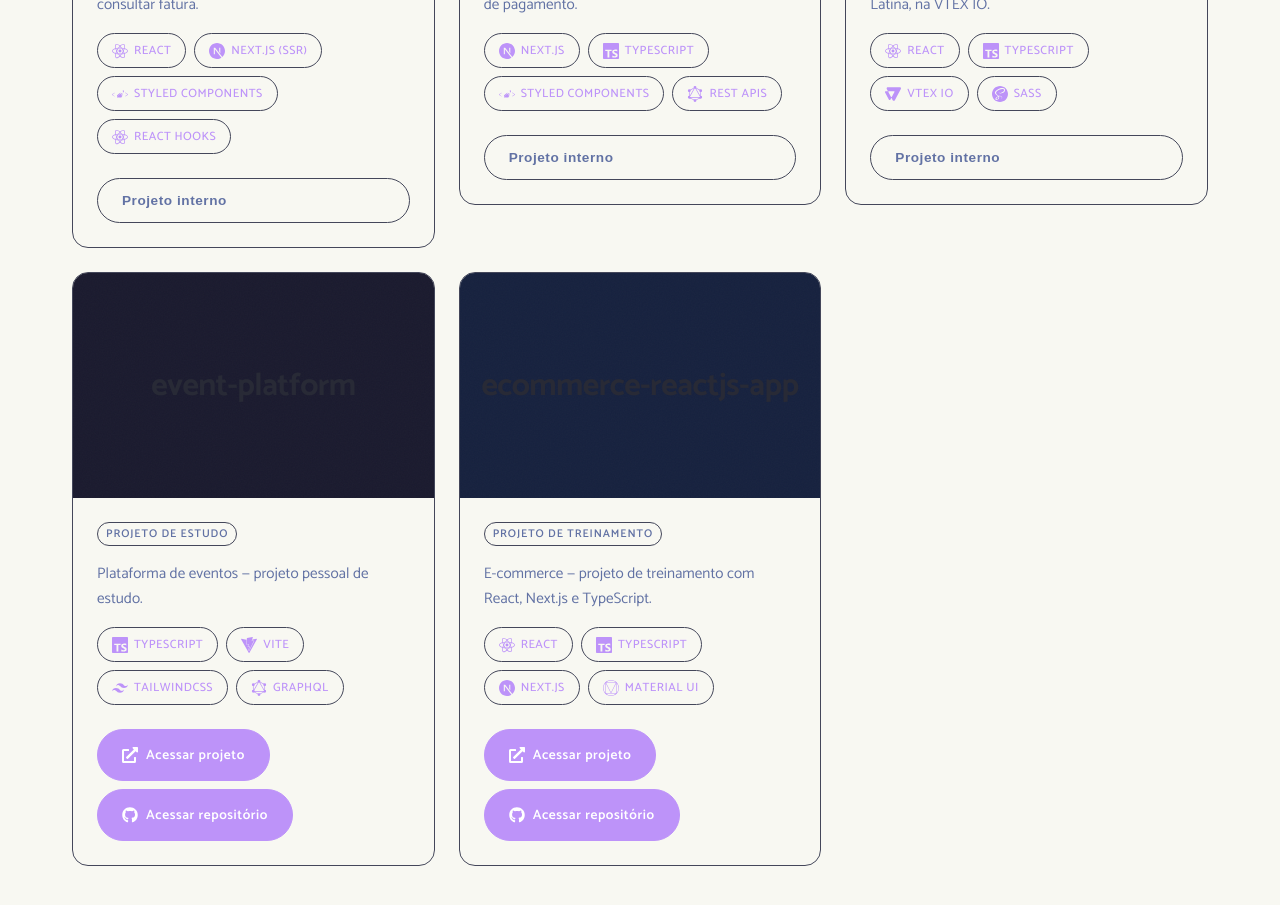
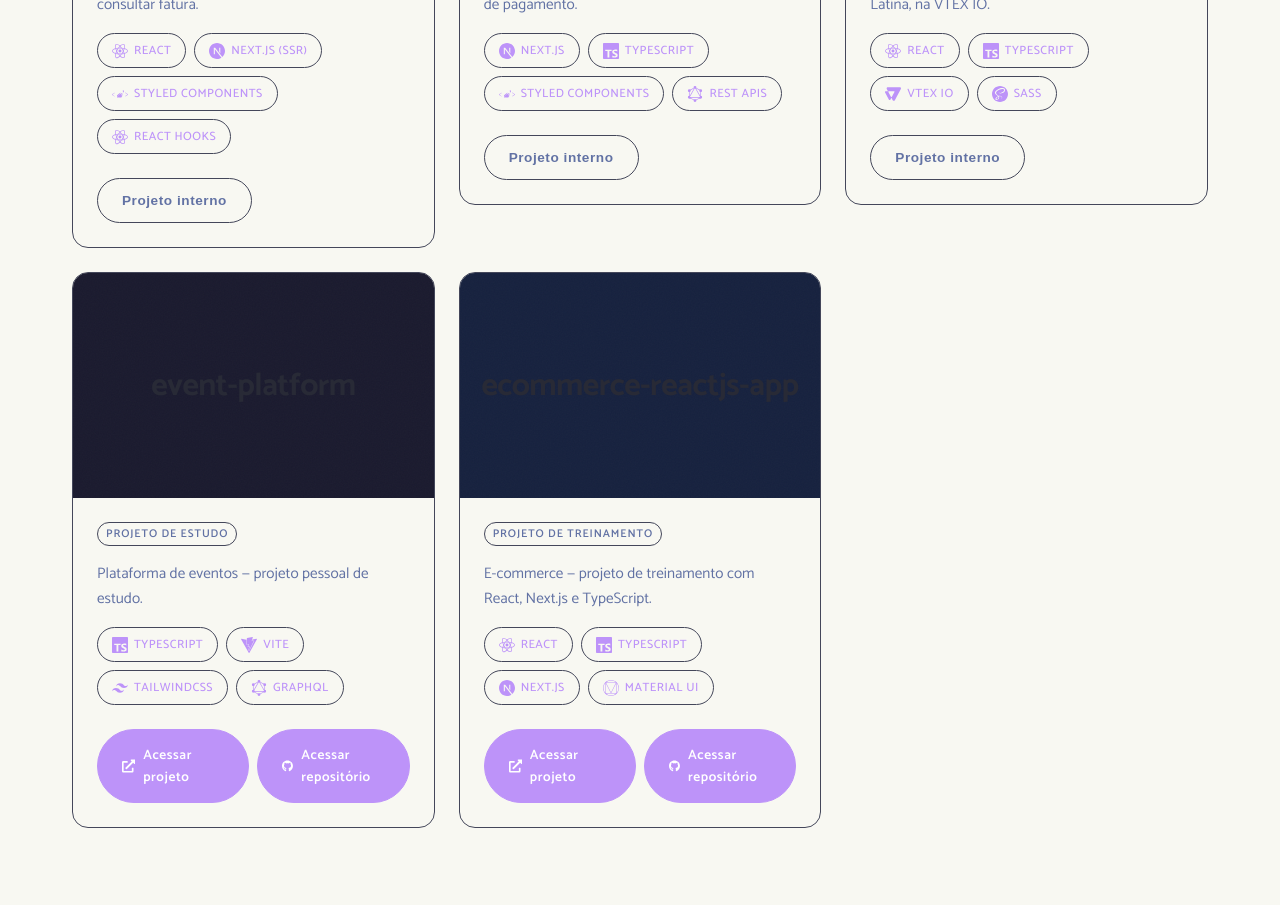
Before and after one commit to eosantos/portifolio-3.0, a Next.js app: page / in a window 1280 px wide. Shown: the part 4020-4925 px from the top of the page. Built offline with nearby package versions, Linux system fonts and the light colour scheme.

Commit message:
fix: corrige posicionamento do modal (top: 85px no overlay) para não ficar sob o header

```diff
--- a/next.config.ts
+++ b/next.config.ts
@@ -1,9 +1,20 @@
-/** @type {import('next').NextConfig} */
-const nextConfig = {
+import os from 'os';
+import type { NextConfig } from 'next';
+
+const interfaces = os.networkInterfaces();
+
+const localIp = Object.values(interfaces)
+  .flat()
+  .find((networkInterface) => {
+    return networkInterface?.family === 'IPv4' && !networkInterface.internal;
+  })?.address;
+
+const nextConfig: NextConfig = {
   compiler: {
     styledComponents: true
   },
-  allowedDevOrigins: ['192.168.15.10']
+
+  allowedDevOrigins: localIp ? [localIp] : []
 };
 
 export default nextConfig;
--- a/src/components/TechTag.tsx
+++ b/src/components/TechTag.tsx
@@ -38,6 +38,14 @@ const TechTag = styled.span`
   }
 `;
 
+const TechTagText = styled.span`
+  flex: 1 1 auto;
+  min-width: 0;
+  white-space: nowrap;
+  overflow: hidden;
+  text-overflow: ellipsis;
+`;
+
 interface TechTagProps {
   children: React.ReactNode;
   icon?: React.ComponentType<{ size?: number; color?: string }>;
@@ -48,7 +56,7 @@ export function TechTagComponent({ children, icon, className }: TechTagProps) {
   return (
     <TechTag className={className}>
       {icon && <TechIcon icon={icon} aria-hidden="true" />}
-      {children}
+      <TechTagText>{children}</TechTagText>
     </TechTag>
   );
 }
@@ -68,6 +76,14 @@ const ModalTechTag = styled.span`
   background: ${({ theme }) => theme.background};
 `;
 
+const ModalTechTagText = styled.span`
+  flex: 1 1 auto;
+  min-width: 0;
+  white-space: nowrap;
+  overflow: hidden;
+  text-overflow: ellipsis;
+`;
+
 export function ModalTechTagComponent({
   children,
   icon
@@ -78,7 +94,7 @@ export function ModalTechTagComponent({
   return (
     <ModalTechTag>
       {icon && <TechIcon icon={icon} aria-hidden="true" />}
-      {children}
+      <ModalTechTagText>{children}</ModalTechTagText>
     </ModalTechTag>
   );
 }
--- a/src/sections/Projetos/index.tsx
+++ b/src/sections/Projetos/index.tsx
@@ -226,15 +226,19 @@ const slideUp = keyframes`
 `;
 
 const ModalOverlay = styled.div`
-  position: fixed;
-  inset: 0;
-  background: rgba(0, 0, 0, 0.8);
-  backdrop-filter: blur(4px);
-  z-index: 1000;
-  display: flex;
-  align-items: center;
-  justify-content: center;
-  padding: 2rem;
+  position: fixed !important;
+  top: 85px !important;
+  left: 0 !important;
+  right: 0 !important;
+  bottom: 0 !important;
+  z-index: 2147483647 !important;
+  background-color: rgba(0, 0, 0, 0.8) !important;
+  display: flex !important;
+  align-items: flex-start !important;
+  justify-content: center !important;
+  padding: 1.5rem !important;
+  overflow-y: auto !important;
+
   animation: ${fadeIn} 0.2s ease;
 
   @media (prefers-reduced-motion: reduce) {
@@ -243,16 +247,19 @@ const ModalOverlay = styled.div`
 `;
 
 const Modal = styled.div`
-  position: relative;
-  width: 100%;
-  max-width: 900px;
-  max-height: 90vh;
-  background: ${({ theme }) => theme.background};
-  border: 1px solid ${({ theme }) => theme.currentline};
-  border-radius: 16px;
-  overflow: hidden;
-  display: flex;
-  flex-direction: column;
+  top: 185px !important;
+  position: relative !important;
+  width: 100% !important;
+  max-width: 850px !important;
+  max-height: calc(100vh - 140px) !important;
+  display: flex !important;
+  flex-direction: column !important;
+  background: #282a36 !important;
+  border: 1px solid #44475a !important;
+  border-radius: 16px !important;
+  overflow: hidden !important;
+  box-shadow: 0 25px 50px -12px rgba(0, 0, 0, 0.7) !important;
+  margin: auto !important;
   animation: ${slideUp} 0.3s ease;
 
   @media (prefers-reduced-motion: reduce) {
@@ -291,36 +298,37 @@ const ModalClose = styled.button`
 `;
 
 const ModalBody = styled.div`
-  display: flex;
-  flex-direction: column;
-  max-height: 90vh;
-  overflow: hidden;
+  display: flex !important;
+  flex-direction: column !important;
+  height: 100% !important;
+  min-height: 0 !important;
+  overflow: hidden !important;
 
   ${media.greaterThan('md')} {
-    flex-direction: row;
+    flex-direction: row !important;
   }
 `;
 
 const ModalLeftColumn = styled.div`
-  flex: 0 0 100%;
-  display: flex;
-  flex-direction: column;
+  flex: 0 0 100% !important;
+  display: flex !important;
+  flex-direction: column !important;
 
   ${media.greaterThan('md')} {
-    flex: 0 0 50%;
-    min-width: 0;
+    flex: 0 0 50% !important;
+    min-width: 0 !important;
   }
 `;
 
 const ModalRightColumn = styled.div`
-  flex: 1;
-  display: flex;
-  flex-direction: column;
-  max-height: 100%;
-  overflow: hidden;
+  flex: 1 !important;
+  display: flex !important;
+  flex-direction: column !important;
+  min-height: 0 !important;
+  overflow: hidden !important;
 
   ${media.lessThan('md')} {
-    margin-top: 1.5rem;
+    margin-top: 1.5rem !important;
   }
 `;
 
@@ -390,44 +398,11 @@ const ModalContent = styled.div`
   display: flex;
   flex-direction: column;
   min-width: 0;
-  max-height: 100%;
+  min-height: 0;
   overflow: hidden;
 
   ${media.greaterThan('md')} {
     padding: 0;
-  }
-`;
-
-const ModalScrollArea = styled.div`
-  flex: 1;
-  overflow-y: auto;
-  padding: 2rem 2rem 2rem;
-  max-height: calc(100vh - 180px);
-
-  &::-webkit-scrollbar {
-    width: 8px;
-  }
-
-  &::-webkit-scrollbar-track {
-    background: ${({ theme }) => theme.background};
-  }
-
-  &::-webkit-scrollbar-thumb {
-    background: ${({ theme }) => theme.purple};
-    border-radius: 4px;
-    border: 2px solid ${({ theme }) => theme.background};
-  }
-
-  &::-webkit-scrollbar-thumb:hover {
-    background: ${({ theme }) => theme.purple}cc;
-  }
-
-  scrollbar-width: thin;
-  scrollbar-color: ${({ theme }) => theme.purple}
-    ${({ theme }) => theme.background};
-
-  ${media.greaterThan('md')} {
-    padding: 0 0 2rem;
   }
 `;
 
@@ -436,16 +411,22 @@ const ModalHeader = styled.div`
   flex-wrap: wrap;
   align-items: flex-start;
   gap: 0.75rem 1.5rem;
-  padding: 2rem 2rem 1rem;
+  padding-bottom: 1rem;
   border-bottom: 1px solid ${({ theme }) => theme.currentline};
+  margin-bottom: 1rem;
   flex-shrink: 0;
 
   ${media.greaterThan('md')} {
-    padding: 0 0 1.5rem;
-    border-bottom: none;
-    border-right: 1px solid ${({ theme }) => theme.currentline};
-    padding-right: 2.5rem;
+    padding-bottom: 1.5rem;
   }
+`;
+
+const ModalScrollArea = styled.div`
+  flex: 1 1 auto !important;
+  overflow-y: auto !important;
+  min-height: 0 !important;
+  padding: 1.5rem !important;
+  -webkit-overflow-scrolling: touch !important;
 `;
 
 const ModalTitle = styled.h2`
@@ -598,6 +579,32 @@ const ActionButtonSecondary = styled.button`
   cursor: default;
 `;
 
+const CardActions = styled.div`
+  display: flex;
+  flex-direction: row;
+  gap: 0.5rem;
+  margin-top: 0.5rem;
+
+  ${media.greaterThan('md')} {
+    justify-content: stretch;
+  }
+
+  ${media.lessThan('md')} {
+    flex-direction: column;
+    align-items: stretch;
+  }
+`;
+
+const CardActionButton = styled(ActionButton)`
+  flex: 1 1 0;
+  justify-content: center;
+  min-width: 0;
+
+  ${media.lessThan('md')} {
+    width: 100%;
+  }
+`;
+
 const GenericIcon = () => (
   <svg
     xmlns="http://www.w3.org/2000/svg"
@@ -681,8 +688,9 @@ const featuredProjects: FeaturedProject[] = [
       'Styled Components',
       'React Hooks'
     ],
-    coverColor: '#1a1a2e'
-    // coverImage: '/images/projects/magalu-card.jpg',
+    coverColor: '#1a1a2e',
+    coverImage:
+      'https://images.unsplash.com/photo-1551434678-e076c223a692?w=800&q=80'
   },
   {
     id: 'featured2',
@@ -697,8 +705,9 @@ const featuredProjects: FeaturedProject[] = [
       'projects.featured2.highlights.3'
     ],
     technologies: ['Next.js', 'TypeScript', 'Styled Components', 'REST APIs'],
-    coverColor: '#16213e'
-    // coverImage: '/images/projects/eqseed-platform.jpg',
+    coverColor: '#16213e',
+    coverImage:
+      'https://images.unsplash.com/photo-1551288049-bebda4e38f71?w=800&q=80'
   },
   {
     id: 'featured3',
@@ -713,8 +722,9 @@ const featuredProjects: FeaturedProject[] = [
       'projects.featured3.highlights.3'
     ],
     technologies: ['React', 'TypeScript', 'VTEX IO', 'Sass'],
-    coverColor: '#0f0f23'
-    // coverImage: '/images/projects/samsung-latam.jpg',
+    coverColor: '#0f0f23',
+    coverImage:
+      'https://images.unsplash.com/photo-1519389950473-47ba0277781c?w=800&q=80'
   }
 ];
 
@@ -730,8 +740,9 @@ const allProjects: AllProject[] = [
       'React Hooks'
     ],
     type: 'internal',
-    coverColor: '#1a1a2e'
-    // coverImage: '/images/projects/magalu-card.jpg',
+    coverColor: '#1a1a2e',
+    coverImage:
+      'https://images.unsplash.com/photo-1551434678-e076c223a692?w=800&q=80'
   },
   {
     id: 'featured2',
@@ -739,8 +750,9 @@ const allProjects: AllProject[] = [
     shortDesc: 'projects.featured2.shortDesc',
     technologies: ['Next.js', 'TypeScript', 'Styled Components', 'REST APIs'],
     type: 'internal',
-    coverColor: '#16213e'
-    // coverImage: '/images/projects/eqseed-platform.jpg',
+    coverColor: '#16213e',
+    coverImage:
+      'https://images.unsplash.com/photo-1551288049-bebda4e38f71?w=800&q=80'
   },
   {
     id: 'featured3',
@@ -748,8 +760,9 @@ const allProjects: AllProject[] = [
     shortDesc: 'projects.featured3.shortDesc',
     technologies: ['React', 'TypeScript', 'VTEX IO', 'Sass'],
     type: 'internal',
-    coverColor: '#0f0f23'
-    // coverImage: '/images/projects/samsung-latam.jpg',
+    coverColor: '#0f0f23',
+    coverImage:
+      'https://images.unsplash.com/photo-1519389950473-47ba0277781c?w=800&q=80'
   },
   {
     id: 'project4',
@@ -759,8 +772,9 @@ const allProjects: AllProject[] = [
     link: 'https://event-platform-eosantos.vercel.app',
     github: 'https://github.com/eosantos/event-platform',
     type: 'study',
-    coverColor: '#1a1a2e'
-    // coverImage: '/images/projects/event-platform.jpg',
+    coverColor: '#1a1a2e',
+    coverImage:
+      'https://images.unsplash.com/photo-1531403009284-440f080d1e12?w=800&q=80'
   },
   {
     id: 'project5',
@@ -770,8 +784,9 @@ const allProjects: AllProject[] = [
     link: 'https://ecommerce-reactjs-app.vercel.app',
     github: 'https://github.com/eosantos/ecommerce-reactjs-app',
     type: 'training',
-    coverColor: '#16213e'
-    // coverImage: '/images/projects/ecommerce.jpg',
+    coverColor: '#16213e',
+    coverImage:
+      'https://images.unsplash.com/photo-1460925895917-afdab827c52f?w=800&q=80'
   }
 ];
 
@@ -859,16 +874,10 @@ function AllProjectCard({
             ))}
           </CardTechStack>
           {hasLinks && (
-            <div
-              style={{
-                display: 'flex',
-                flexWrap: 'wrap',
-                gap: '0.5rem',
-                marginTop: '0.5rem'
-              }}
-            >
+            <CardActions>
               {project.link && (
-                <ActionButton
+                <CardActionButton
+                  as="a"
                   href={project.link}
                   target="_blank"
                   rel="noopener noreferrer"
@@ -876,10 +885,11 @@ function AllProjectCard({
                 >
                   <FaExternalLinkAlt aria-hidden="true" size={14} />
                   {t('projects.viewProject')}
-                </ActionButton>
+                </CardActionButton>
               )}
               {project.github && (
-                <ActionButton
+                <CardActionButton
+                  as="a"
                   href={project.github}
                   target="_blank"
                   rel="noopener noreferrer"
@@ -887,14 +897,16 @@ function AllProjectCard({
                 >
                   <FaGithub aria-hidden="true" size={14} />
                   {t('projects.viewRepo')}
-                </ActionButton>
+                </CardActionButton>
               )}
-            </div>
+            </CardActions>
           )}
           {!hasLinks && (
-            <ActionButtonSecondary style={{ marginTop: '0.5rem' }}>
+            <CardActions>
+              <ActionButtonSecondary>
                 {t('projects.internalProject')}
               </ActionButtonSecondary>
+            </CardActions>
           )}
         </CardContent>
       </ProjectCard>
@@ -912,6 +924,7 @@ function ProjectModal({
   t: (key: string) => string;
 }) {
   const modalRef = useRef<HTMLDivElement>(null);
+  const scrollAreaRef = useRef<HTMLDivElement>(null);
   const previousActiveElement = useRef<HTMLElement | null>(null);
   const isMounted = useRef(false);
 
@@ -955,6 +968,13 @@ function ProjectModal({
     };
   }, [project, onClose]);
 
+  // Reset scroll position when project changes
+  useEffect(() => {
+    if (scrollAreaRef.current) {
+      scrollAreaRef.current.scrollTop = 0;
+    }
+  }, [project]);
+
   if (!project) return null;
 
   return (
@@ -976,6 +996,7 @@ function ProjectModal({
           </ModalLeftColumn>
           <ModalRightColumn>
             <ModalContent>
+              <ModalScrollArea ref={scrollAreaRef}>
                 <ModalHeader>
                   <ModalTitle id="modal-title">{t(project.name)}</ModalTitle>
                   <ModalPeriod>
@@ -983,7 +1004,6 @@ function ProjectModal({
                   </ModalPeriod>
                   <ModalType>{t('projects.internalProject')}</ModalType>
                 </ModalHeader>
-              <ModalScrollArea>
                 <ModalDescription>{t(project.fullDesc)}</ModalDescription>
                 <ModalHighlights>
                   <ModalHighlightsTitle>
```
Lines whose indentation alone changed are shown as unchanged.
